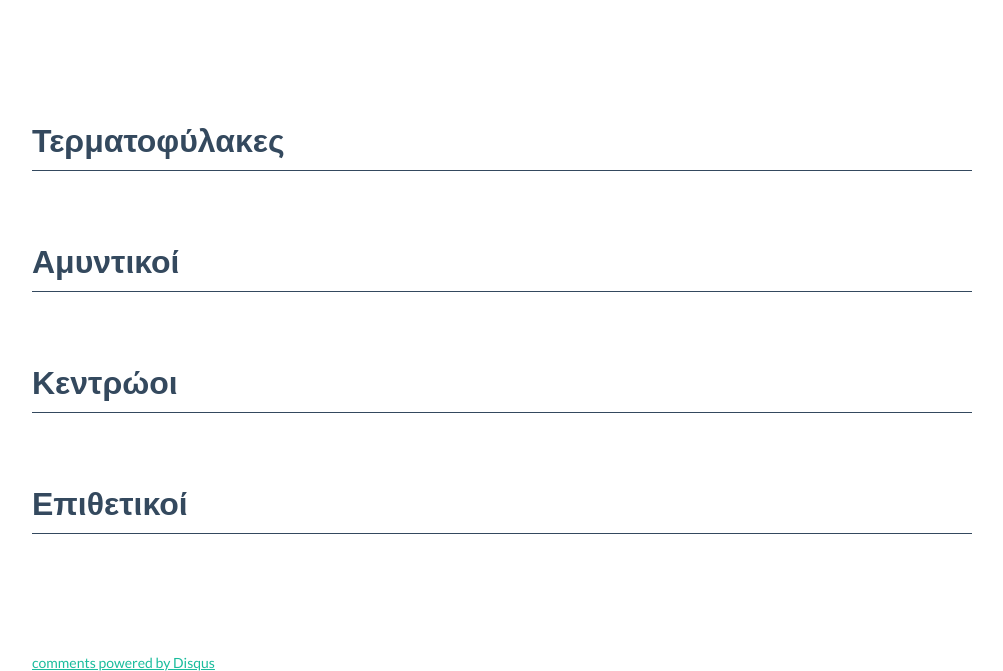
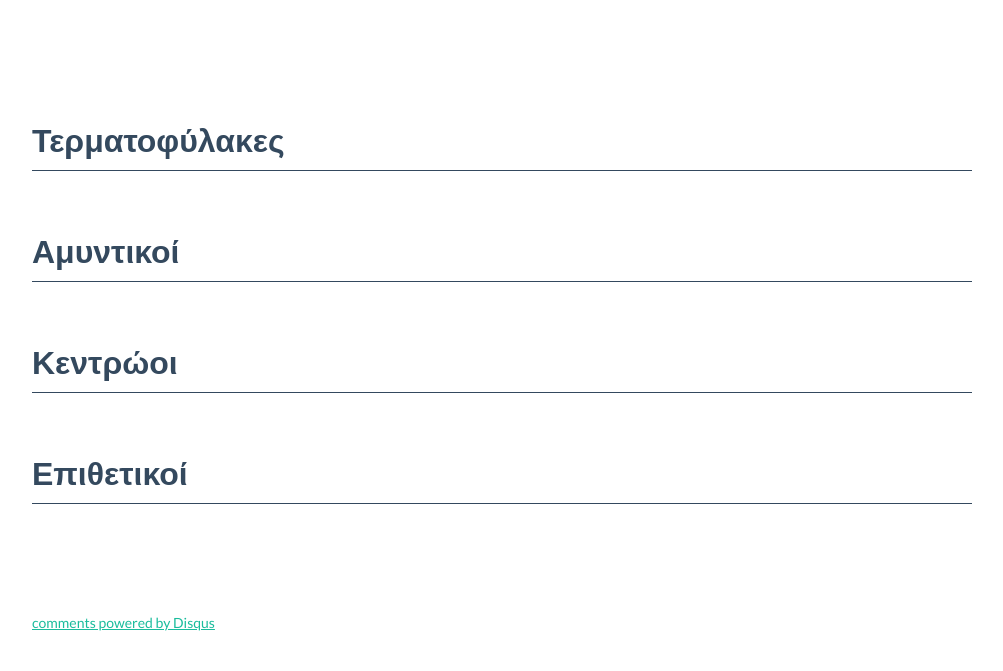
Before and after one commit to ppapageorgiou/votemvt, a Django app: template apps/main/templates/main/index.html in a window 1280 px wide. Shown: the part 602-1273 px from the top of the page, without its empty margins (138-1141 px from the left). After the commit the page ends 1233 px from the top, so only its background shows below. Run offline with Django 3.2, Linux system fonts and the light colour scheme; the template is opened without the code that fills it, so the values that code supplies are empty; parts of the project's set-up code (start-up, migrations or seed data) failed here and were passed over; some libraries are stand-ins or nearby versions.

Commit message:
changed some CSS

```diff
--- a/static/css/touristes.css
+++ b/static/css/touristes.css
@@ -15,7 +15,7 @@
 }
 
 .position {
-	margin: 50px 0px 20px 0px;
+	margin-top: 50px;
 	border-bottom: solid 1px;
 	padding-bottom: 10px;
 }
```
